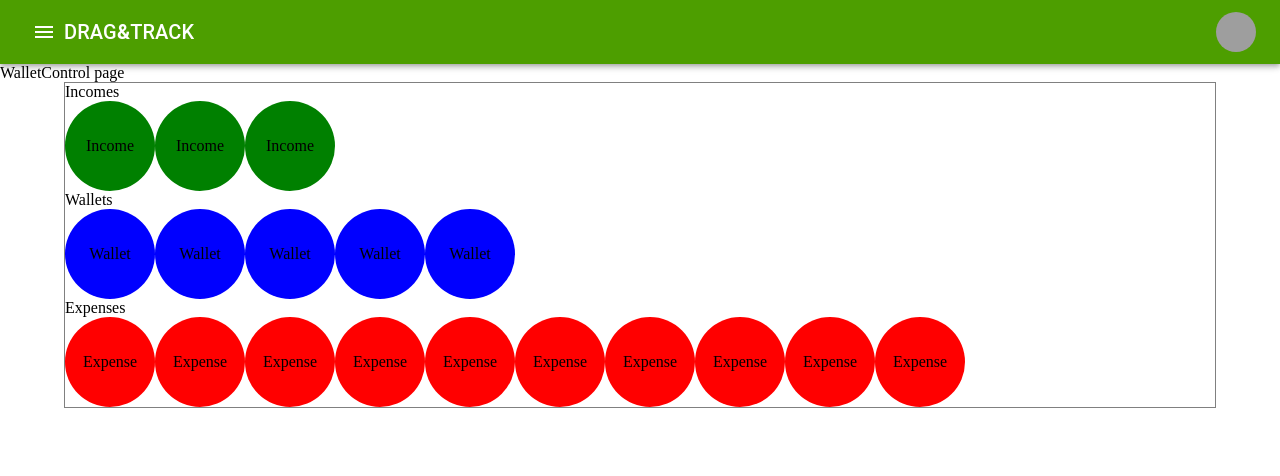
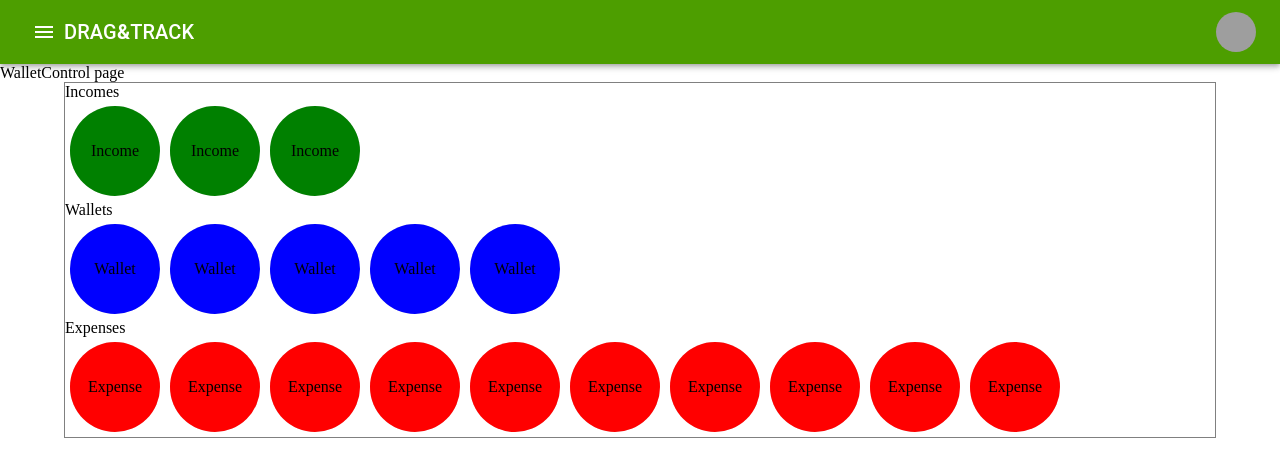
Before and after one commit to szabadimiklos/dragntrack, a React (Create React App) app: page /walletcontrol in a window 1280 px wide. Shown: the top 476 px of the page. Built offline with nearby package versions, Linux system fonts and the light colour scheme; grey boxes are pictures that could not be loaded.

Commit message:
Custom return animation when release a dragged item

```diff
--- a/src/components/WalletControlCircle.jsx
+++ b/src/components/WalletControlCircle.jsx
@@ -2,6 +2,11 @@ import styled from '@emotion/styled'
 import { useDraggable, useDroppable } from '@dnd-kit/core';
 import { CSS } from '@dnd-kit/utilities';
 
+const CircleDnDWrapper = styled.div`
+	border-radius: 50%;
+	margin: 5px;
+	display: inline-block;
+`
 const Circle = styled.div`
 	border-radius: 50%;
 	width: 90px;
@@ -10,6 +15,7 @@ const Circle = styled.div`
 	justify-content: center;
 	align-items: center;
 	cursor: grab;
+	transition: all 0.25s;
 
 	background-color:
 		${props => {
@@ -30,6 +36,8 @@ const DraggablePart = styled.div`
 `
 const DroppablePart = styled.div`
 	display: inline-block;
+	background-color: rgba(100,100,100,0.25);
+	border-radius: 50%;
 `
 
 const WalletControlCircle = ({ type, text, ukey }) => {
@@ -57,8 +65,11 @@ const WalletControlCircle = ({ type, text, ukey }) => {
 			},
 		});
 		const droppableStyle = {
+			backgroundColor: isOver ? undefined : undefined,
+		};
+		const dynStyle = {
 			backgroundColor: isOver ? 'yellow' : undefined,
-		};
+		}
 
 	/* Draggable part */
 		const { attributes, listeners, setNodeRef:draggableNodeRef, transform } = useDraggable({
@@ -69,17 +80,21 @@ const WalletControlCircle = ({ type, text, ukey }) => {
 		});
 		const draggableStyle = transform ? {
 			transform: CSS.Translate.toString(transform),
-		} : undefined;
+		} : {
+			transition: 'all 0.5s',
+		};
 
 	return (
 		<>
+			<CircleDnDWrapper>
 				<DroppablePart ref={droppableNodeRef} style={droppableStyle}>
 					<DraggablePart ref={draggableNodeRef} {...listeners} {...attributes} style={draggableStyle}>
-					<Circle type={type}>
+						<Circle type={type} style={dynStyle}>
 							{text}
 						</Circle>
 					</DraggablePart>
 				</DroppablePart>
+			</CircleDnDWrapper>
 		</>
 	)
 }
--- a/src/components/WalletControlCore.jsx
+++ b/src/components/WalletControlCore.jsx
@@ -4,23 +4,18 @@ import {
 	MouseSensor,
 	TouchSensor,
 	useSensor,
-	useSensors
+	useSensors,
+	DragOverlay
 } from "@dnd-kit/core";
 
 import { Box } from "@mui/material"
 import WalletControlCircle from "./WalletControlCircle";
 import styled from '@emotion/styled'
 
-const DroppableTest = styled.div`
-	width: 100%;
-	height: 300px;
-	border: 2px solid black;
-`
-
-const MComponent = () => {
+const MonitorDndEvents = () => {
 	// Monitor drag and drop events that happen on the parent `DndContext` provider
 	useDndMonitor({
-		//onDragStart(event) { console.log("onDragStart",event) },
+		onDragStart(event) { console.log("onDragStart",event) },
 		//onDragMove(event) { console.log("onDragMove",event) },
 		onDragOver(event) { console.log("onDragOver Currently over",event.over) },
 		onDragEnd(event) {console.log("onDragEnd Ended over",event.over) },
@@ -41,7 +36,6 @@ const WalletControlCore = () => {
 
 	return (
 		<DndContext sensors={sensors}>
-			<MComponent />
 			<Box sx={{ border: '1px solid grey' }}>
 				<Box>
 					<div>Incomes</div>
@@ -62,6 +56,8 @@ const WalletControlCore = () => {
 					)}
 				</Box>
 			</Box>
+
+			<MonitorDndEvents />
 		</DndContext>
 	)
 }
```
Lines whose indentation alone changed are shown as unchanged.
